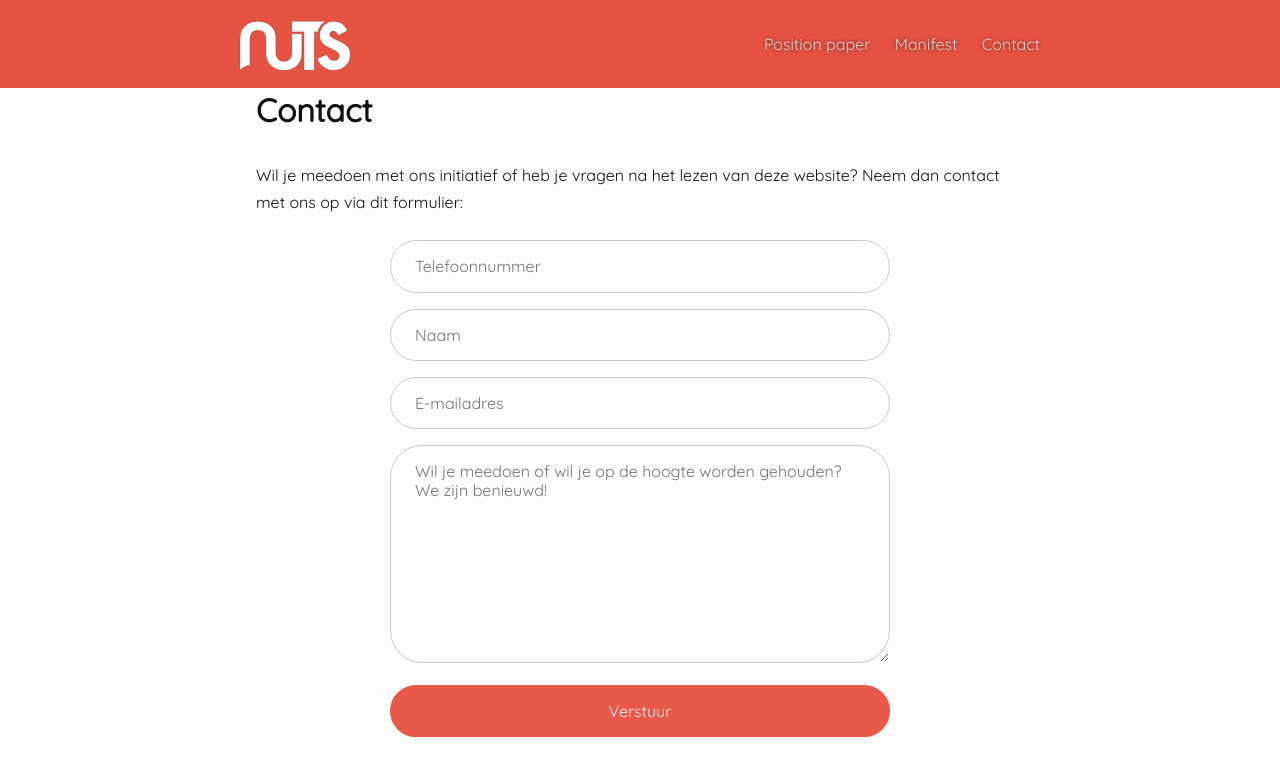
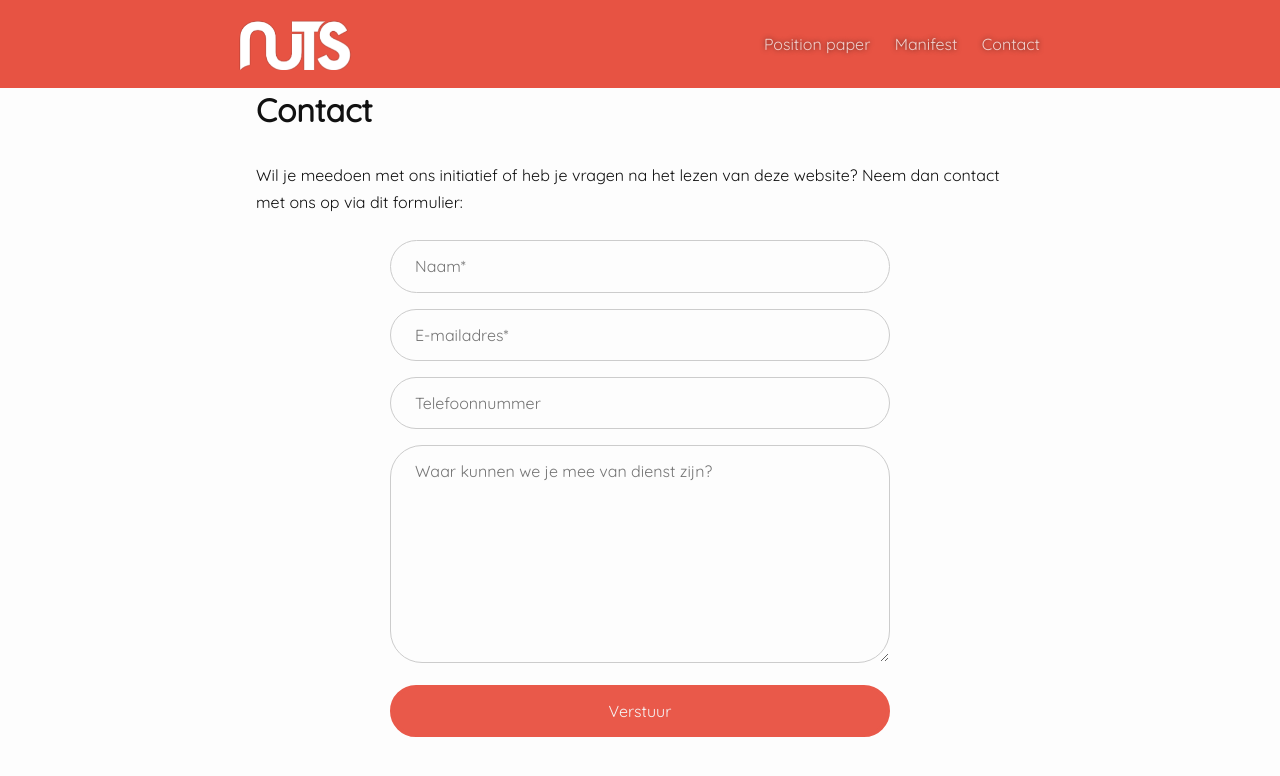
Before and after one commit to nuts-foundation/nuts-webpresence, a Jekyll site: the page built from contact.md, in a window 1280 px wide and 900 px high, scrolled down 403 px. Shown: the top 776 px of the window. Built offline with Jekyll 4.4.1, drawn with Linux system fonts in a browser that asks for light colours.

Commit message:
Changed order of fields and order of attributes, made the question more generic

```diff
--- a/_includes/signup.html
+++ b/_includes/signup.html
@@ -4,10 +4,10 @@
   <input type="hidden" name="_language" value="nl" />
   <input type="text"   name="_gotcha"   style="display:none" />
 
-  <input class="full-width" type="tel" name="phonenumber" autocomplete="phonenumber" placeholder="Telefoonnummer">
-  <input required class="full-width" type="text" name="name" autocomplete="name" placeholder="Naam">
-  <input required class="full-width" type="email" name="_replyto" autocomplete="email" placeholder="E-mailadres">
-  <textarea class="full-width" rows="10" name="content" placeholder="Wil je meedoen of wil je op de hoogte worden gehouden? We zijn benieuwd!"></textarea>
+  <input class="full-width" autocomplete="on" type="text"  name="name"        placeholder="Naam*"        required>
+  <input class="full-width" autocomplete="on" type="email" name="_replyto"    placeholder="E-mailadres*" required>
+  <input class="full-width" autocomplete="on" type="tel"   name="phonenumber" placeholder="Telefoonnummer">
+  <textarea class="full-width" rows="10" name="content" placeholder="Waar kunnen we je mee van dienst zijn?"></textarea>
 
   <input class="full-width" type="submit" value="Verstuur">
 </form>
```
